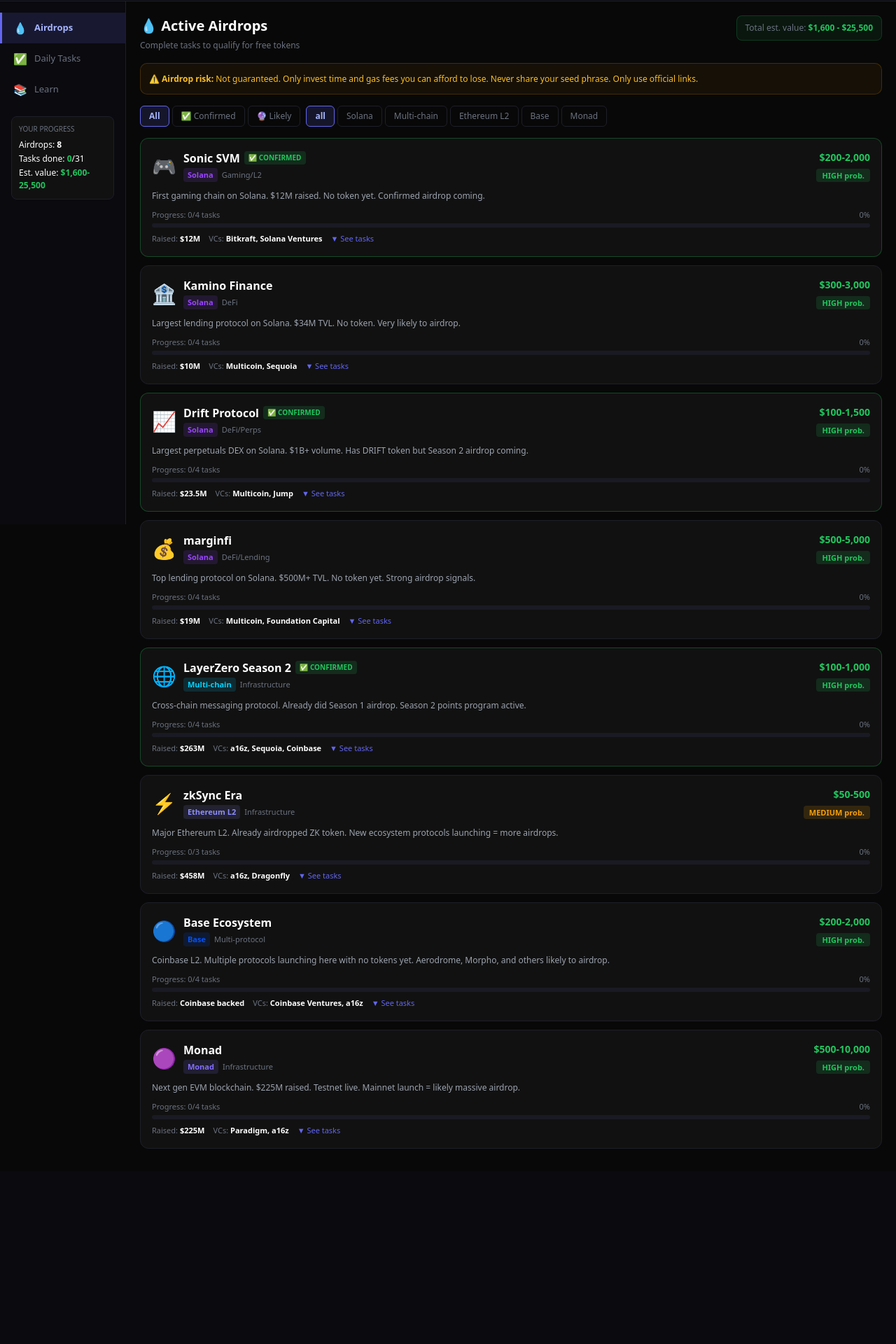
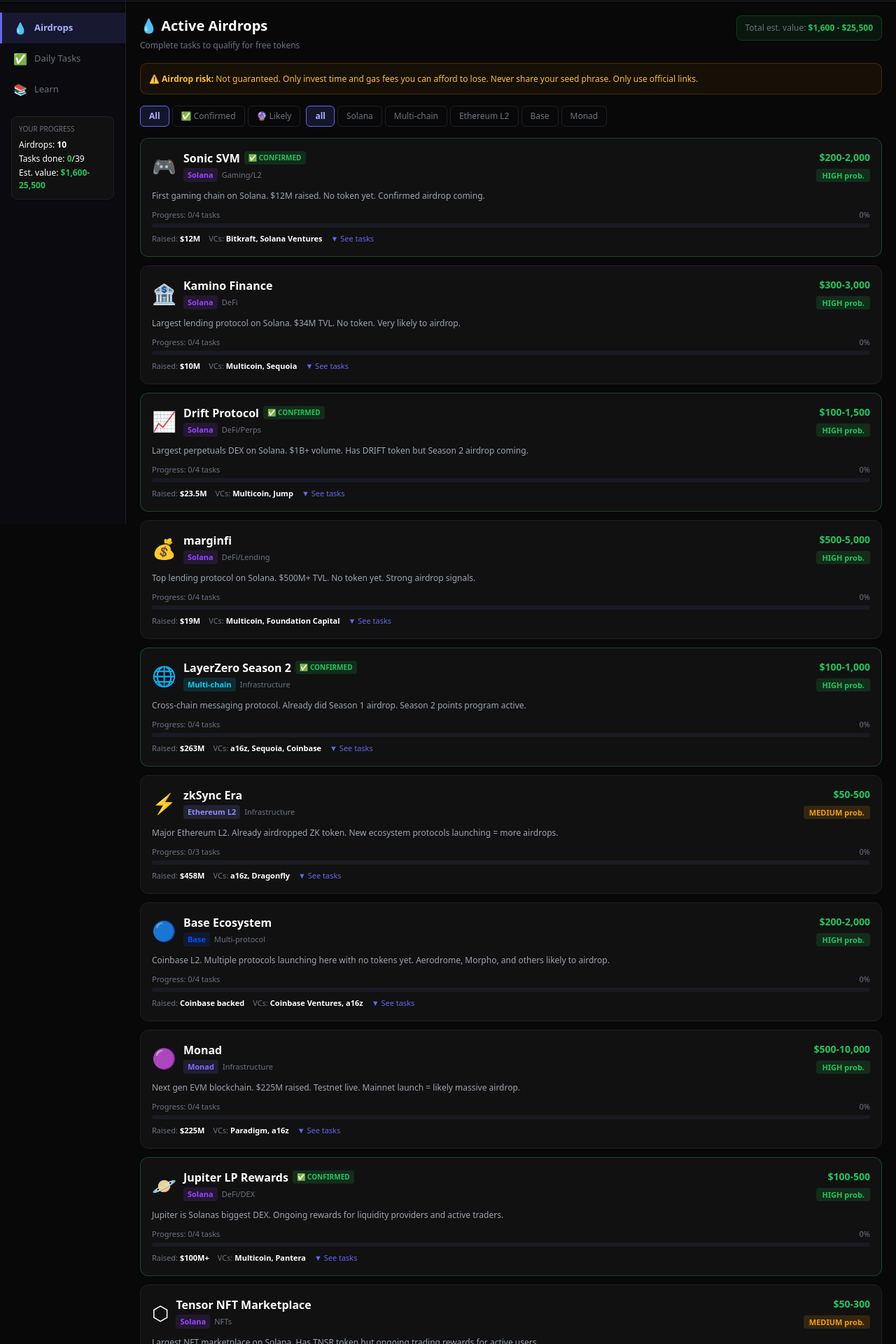
Before and after one commit to Al1valol/nexyru-clean, a Next.js app: page /airdrops in a window 1280 px wide. Shown: the part 53-1973 px from the top of the page at 70% size. Before the commit the page ends 1726 px from the top, so only its background shows below. Built offline with nearby package versions, Linux system fonts and the light colour scheme.

Commit message:
fix airdrop URLs, add Jupiter and Tensor airdrops

```diff
--- a/app/airdrops/page.tsx
+++ b/app/airdrops/page.tsx
@@ -83,12 +83,12 @@
       status: 'active',
       tips: 'Play games daily for max points. The more you play the bigger your allocation.',
       tasks: [
-        {id:'sonic1', label:'Create account on Sonic', description:'Sign up at app.sonic.game', cost:'Free', difficulty:'easy', completed:false, link:'https://app.sonic.game'},
-        {id:'sonic2', label:'Play games daily', description:'Play any game for 15+ mins per day to earn points', cost:'Free', difficulty:'easy', completed:false, link:'https://app.sonic.game'},
-        {id:'sonic3', label:'Complete daily check-in', description:'Check in every day for streak bonus', cost:'Free', difficulty:'easy', completed:false, link:'https://app.sonic.game'},
-        {id:'sonic4', label:'Join Discord and verify', description:'Join Sonic Discord and verify your wallet', cost:'Free', difficulty:'easy', completed:false, link:'https://discord.gg/sonic'},
+        {id:'sonic1', label:'Create account on Sonic', description:'Sign up at sonic.game', cost:'Free', difficulty:'easy', completed:false, link:'https://sonic.game'},
+        {id:'sonic2', label:'Play games daily', description:'Play any game for 15+ mins per day to earn points', cost:'Free', difficulty:'easy', completed:false, link:'https://sonic.game'},
+        {id:'sonic3', label:'Complete daily check-in', description:'Check in every day for streak bonus', cost:'Free', difficulty:'easy', completed:false, link:'https://sonic.game'},
+        {id:'sonic4', label:'Join Discord and verify', description:'Join Sonic Discord and verify your wallet', cost:'Free', difficulty:'easy', completed:false, link:'https://discord.gg/sonicsvmlabs'},
       ],
-      links: [{label:'App', url:'https://app.sonic.game'},{label:'Twitter', url:'https://twitter.com/SonicSVM'}],
+      links: [{label:'App', url:'https://sonic.game'},{label:'Discord', url:'https://discord.gg/sonicsvmlabs'},{label:'Twitter', url:'https://twitter.com/SonicSVM'}],
     },
     {
       id: 'kamino',
@@ -178,7 +178,7 @@
         {id:'lz1', label:'Bridge on Stargate', description:'Bridge any amount from one chain to another via Stargate', cost:'$5-15 gas', difficulty:'easy', completed:false, link:'https://stargate.finance'},
         {id:'lz2', label:'Bridge monthly', description:'Do at least 1 bridge per month to stay active', cost:'Gas per bridge', difficulty:'easy', completed:false, link:'https://stargate.finance'},
         {id:'lz3', label:'Use multiple chains', description:'Bridge between Solana, Base, Arbitrum for diversity', cost:'Gas each time', difficulty:'medium', completed:false, link:'https://stargate.finance'},
-        {id:'lz4', label:'Check points on L0scan', description:'Track your LayerZero points at l0scan.com', cost:'Free', difficulty:'easy', completed:false, link:'https://l0scan.com'},
+        {id:'lz4', label:'Check points on LayerZero Scan', description:'Track your LayerZero points at layerzeroscan.com', cost:'Free', difficulty:'easy', completed:false, link:'https://layerzeroscan.com'},
       ],
       links: [{label:'Stargate', url:'https://stargate.finance'},{label:'Twitter', url:'https://twitter.com/LayerZero_Labs'}],
     },
@@ -198,11 +198,11 @@
       status: 'active',
       tips: 'Use protocols BUILT ON zkSync to qualify for their individual airdrops.',
       tasks: [
-        {id:'zk1', label:'Bridge to zkSync', description:'Bridge $20-50 ETH to zkSync Era via official bridge', cost:'$5-15 gas', difficulty:'easy', completed:false, link:'https://bridge.zksync.io'},
+        {id:'zk1', label:'Bridge to zkSync', description:'Bridge $20-50 ETH to zkSync Era via official bridge', cost:'$5-15 gas', difficulty:'easy', completed:false, link:'https://portal.zksync.io/bridge'},
         {id:'zk2', label:'Swap on SyncSwap', description:'Swap tokens on SyncSwap DEX (potential airdrop)', cost:'Gas ~$0.50', difficulty:'easy', completed:false, link:'https://syncswap.xyz'},
-        {id:'zk3', label:'Use zkSync weekly', description:'Make at least 1 transaction per week', cost:'Gas each time', difficulty:'easy', completed:false, link:'https://bridge.zksync.io'},
+        {id:'zk3', label:'Use zkSync weekly', description:'Make at least 1 transaction per week', cost:'Gas each time', difficulty:'easy', completed:false, link:'https://portal.zksync.io/bridge'},
       ],
-      links: [{label:'Bridge', url:'https://bridge.zksync.io'},{label:'Twitter', url:'https://twitter.com/zksync'}],
+      links: [{label:'Bridge', url:'https://portal.zksync.io/bridge'},{label:'Twitter', url:'https://twitter.com/zksync'}],
     },
     {
       id: 'base-protocols',
@@ -220,12 +220,12 @@
       status: 'active',
       tips: 'Use Aerodrome for LP and Morpho for lending. Both have no tokens and are prime airdrop candidates.',
       tasks: [
-        {id:'base1', label:'Bridge to Base', description:'Bridge $20-50 from Ethereum or use Coinbase to Base', cost:'$1-5 gas', difficulty:'easy', completed:false, link:'https://bridge.base.org'},
+        {id:'base1', label:'Bridge to Base', description:'Bridge $20-50 from Ethereum or use Coinbase to Base', cost:'$1-5 gas', difficulty:'easy', completed:false, link:'https://bridge.base.org/deposit'},
         {id:'base2', label:'Swap on Aerodrome', description:'Swap tokens on Aerodrome DEX', cost:'Gas ~$0.10', difficulty:'easy', completed:false, link:'https://aerodrome.finance'},
-        {id:'base3', label:'Supply on Morpho', description:'Supply USDC or ETH on Morpho lending protocol', cost:'$20 minimum recommended', difficulty:'easy', completed:false, link:'https://morpho.org'},
-        {id:'base4', label:'Use Base weekly', description:'At least 1 transaction per week on Base', cost:'Almost free gas', difficulty:'easy', completed:false, link:'https://bridge.base.org'},
+        {id:'base3', label:'Supply on Morpho', description:'Supply USDC or ETH on Morpho lending protocol', cost:'$20 minimum recommended', difficulty:'easy', completed:false, link:'https://app.morpho.org'},
+        {id:'base4', label:'Use Base weekly', description:'At least 1 transaction per week on Base', cost:'Almost free gas', difficulty:'easy', completed:false, link:'https://bridge.base.org/deposit'},
       ],
-      links: [{label:'Aerodrome', url:'https://aerodrome.finance'},{label:'Morpho', url:'https://morpho.org'}],
+      links: [{label:'Aerodrome', url:'https://aerodrome.finance'},{label:'Morpho', url:'https://app.morpho.org'}],
     },
     {
       id: 'monad',
@@ -243,12 +243,58 @@
       status: 'active',
       tips: 'Testnet activity almost always counts for mainnet airdrops. Use the testnet NOW.',
       tasks: [
-        {id:'monad1', label:'Join Monad Discord', description:'Join and get the community role', cost:'Free', difficulty:'easy', completed:false, link:'https://discord.gg/monad'},
+        {id:'monad1', label:'Join Monad Discord', description:'Join and get the community role', cost:'Free', difficulty:'easy', completed:false, link:'https://discord.gg/monadlabs'},
         {id:'monad2', label:'Use Monad testnet', description:'Get testnet tokens and make transactions', cost:'Free (testnet)', difficulty:'easy', completed:false, link:'https://monad.xyz'},
         {id:'monad3', label:'Follow on Twitter', description:'Follow and engage with Monad content', cost:'Free', difficulty:'easy', completed:false, link:'https://twitter.com/monad_xyz'},
         {id:'monad4', label:'Use testnet DEX', description:'Swap on any DEX deployed on Monad testnet', cost:'Free (testnet)', difficulty:'easy', completed:false, link:'https://monad.xyz'},
       ],
-      links: [{label:'Website', url:'https://monad.xyz'},{label:'Discord', url:'https://discord.gg/monad'}],
+      links: [{label:'Website', url:'https://monad.xyz'},{label:'Discord', url:'https://discord.gg/monadlabs'}],
+    },
+    {
+      id: 'jupiter-lp',
+      name: 'Jupiter LP Rewards',
+      logo: '🪐',
+      chain: 'Solana',
+      chainColor: '#9945ff',
+      category: 'DeFi/DEX',
+      description: 'Jupiter is Solanas biggest DEX. Ongoing rewards for liquidity providers and active traders.',
+      estimatedValue: '$100-500',
+      probability: 'HIGH',
+      vcBacking: ['Multicoin', 'Pantera'],
+      totalRaised: '$100M+',
+      confirmed: true,
+      status: 'active',
+      tips: 'Trade on Jupiter regularly and provide liquidity to earn JUP rewards.',
+      tasks: [
+        {id:'jup1', label:'Use Jupiter to swap', description:'Swap any tokens on jup.ag — most volume DEX on Solana', cost:'Gas ~$0.001', difficulty:'easy', completed:false, link:'https://jup.ag'},
+        {id:'jup2', label:'Provide liquidity', description:'Add liquidity to any pool on Jupiter', cost:'$20+ recommended', difficulty:'medium', completed:false, link:'https://jup.ag/perps'},
+        {id:'jup3', label:'Vote on governance', description:'Vote on JUP DAO proposals to earn bonus rewards', cost:'Free', difficulty:'easy', completed:false, link:'https://vote.jup.ag'},
+        {id:'jup4', label:'Trade weekly', description:'Keep trading on Jupiter to stay active', cost:'Gas only', difficulty:'easy', completed:false, link:'https://jup.ag'},
+      ],
+      links: [{label:'App', url:'https://jup.ag'},{label:'Twitter', url:'https://twitter.com/JupiterExchange'}],
+    },
+    {
+      id: 'tensor',
+      name: 'Tensor NFT Marketplace',
+      logo: '⬡',
+      chain: 'Solana',
+      chainColor: '#9945ff',
+      category: 'NFTs',
+      description: 'Largest NFT marketplace on Solana. Has TNSR token but ongoing trading rewards for active users.',
+      estimatedValue: '$50-300',
+      probability: 'MEDIUM',
+      vcBacking: ['Placeholder', 'Foundation Capital'],
+      totalRaised: '$3M',
+      confirmed: false,
+      status: 'active',
+      tips: 'Buy and sell NFTs on Tensor regularly to earn trading rewards.',
+      tasks: [
+        {id:'tensor1', label:'Create Tensor account', description:'Visit tensor.trade and connect your Solana wallet', cost:'Free', difficulty:'easy', completed:false, link:'https://tensor.trade'},
+        {id:'tensor2', label:'List an NFT for sale', description:'List any NFT you own for sale on Tensor', cost:'Free', difficulty:'easy', completed:false, link:'https://tensor.trade'},
+        {id:'tensor3', label:'Make a trade', description:'Buy or sell any NFT on Tensor marketplace', cost:'NFT price + gas', difficulty:'medium', completed:false, link:'https://tensor.trade'},
+        {id:'tensor4', label:'Check rewards', description:'View your trading rewards on Tensor dashboard', cost:'Free', difficulty:'easy', completed:false, link:'https://tensor.trade/rewards'},
+      ],
+      links: [{label:'App', url:'https://tensor.trade'},{label:'Twitter', url:'https://twitter.com/TensorHQ'}],
     },
   ]
 
```
